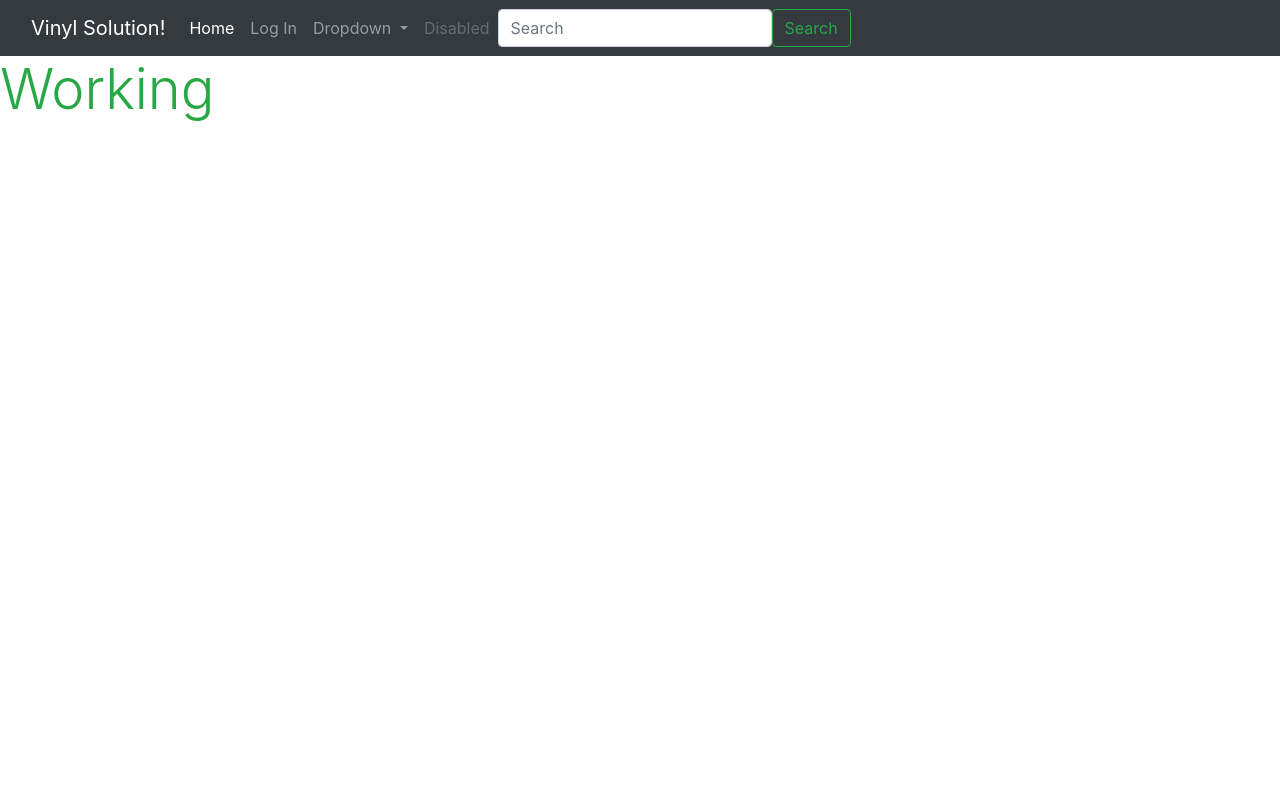
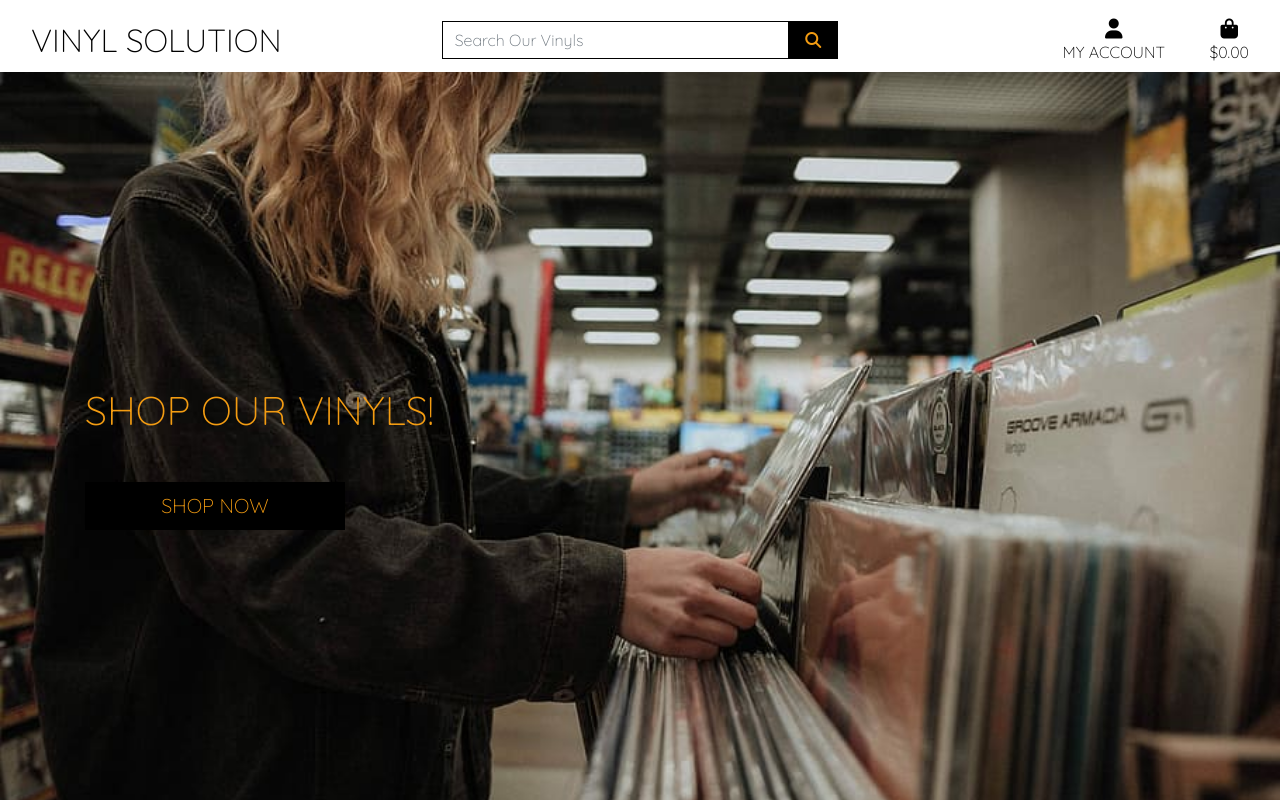
Before and after one commit to BradJones-3/vinyl-solution, a Django app: page / in a window 1280 px wide. Run offline with Django 3.2, Linux system fonts and the light colour scheme; some libraries are stand-ins or nearby versions.

Commit message:
added website logo/added css and finished design of homepage

```diff
--- a/home/templates/home/index.html
+++ b/home/templates/home/index.html
@@ -1,6 +1,25 @@
 {% extends "base.html" %}
 {% load static %}
 
+{% block page_header %}
+    <div class="container header-container">
+        <div class="row">
+            <div class="col"></div>
+        </div>
+    </div>
+{% endblock %}
+
 {% block content %}
-<h1 class="display-4 text-success">Working</h1>
+    <div class="container h-100">
+        <div class="row h-100">
+            <div class="col-7 col-md-6 my-auto">
+                <h1>Shop our Vinyls!</h1>
+                <div class="my-5">
+                    <h3>
+                        <a href="" class="shopping-button btn btn-lg rounded-0 text-uppercase">Shop Now</a>
+                    </h3>
+                </div>
+            </div>
+        </div>
+    </div>
 {% endblock %}
--- /dev/null
+++ b/static/css/base.css
@@ -0,0 +1,77 @@
+html {
+    height: 100%;
+}
+
+body {
+    background: url(/media/homepage-img.jpg) no-repeat center center fixed;
+    background-size: cover;
+    height: calc(100vh - 164px);
+    color: #F39C12;
+    font-family: 'Quicksand';
+    text-transform: uppercase;
+}
+
+/* Taken from code institute tutorials which was taken from Bulma */
+.icon {
+    align-items: center;
+    display: inline-flex;
+    justify-content: center;
+    height: 1.5rem;
+    width: 1.5rem;
+
+}
+
+.logo-font {
+    text-transform: uppercase;
+}
+
+.main-logo-link {
+    width: fit-content;
+}
+
+/* Buttons/Borders */
+.shopping-button {
+    background: black;
+    color: #F39C12;
+    min-width: 260px;
+}
+
+.btn-black {
+    background: black;
+    color: #F39C12;
+}
+
+.shopping-button:hover,
+.shopping-button:active,
+.shopping-button:focus,
+.btn-black:hover,
+.btn-black:active,
+.btn-black:focus {
+    background: black;
+    color: #F39C12;
+}
+
+.text-black {
+    color: black !important;
+}
+
+.border-black {
+    border: 1px solid black !important;
+}
+
+/* Media Queries */
+
+/* taken from code institute to fix the navbar to top on medium and up screens */
+@media (min-width: 992px) {
+    .fixed-top-desktop-only {
+        position: fixed;
+        top: 0;
+        right: 0;
+        left: 0;
+        z-index: 1030;
+    }
+
+    .header-container {
+        padding-top: 164px;
+    }
+}
--- a/templates/base.html
+++ b/templates/base.html
@@ -16,6 +16,7 @@
     {% block corecss %}
         <link rel="stylesheet" href="https://stackpath.bootstrapcdn.com/bootstrap/4.4.1/css/bootstrap.min.css" integrity="sha384-Vkoo8x4CGsO3+Hhxv8T/Q5PaXtkKtu6ug5TOeNV6gBiFeWPGFN9MuhOf23Q9Ifjh" crossorigin="anonymous">
         <link rel="stylesheet" href="https://fonts.googleapis.com/css2?family=Quicksand:wght@300&display=swap">
+        <link rel="stylesheet" href="{% static 'css/base.css' %}">
     {% endblock %}
 
     {% block extra_css %}
@@ -27,52 +28,79 @@
         <script src="https://cdn.jsdelivr.net/npm/bootstrap@5.1.3/dist/js/bootstrap.min.js" integrity="sha384-QJHtvGhmr9XOIpI6YVutG+2QOK9T+ZnN4kzFN1RtK3zEFEIsxhlmWl5/YESvpZ13" crossorigin="anonymous"></script>
         <script src="https://cdn.jsdelivr.net/npm/bootstrap@5.1.3/dist/js/bootstrap.bundle.min.js" integrity="sha384-ka7Sk0Gln4gmtz2MlQnikT1wXgYsOg+OMhuP+IlRH9sENBO0LRn5q+8nbTov4+1p" crossorigin="anonymous"></script>
     {% endblock %}
-    <title>Vinyl Solution!</title>
+
+    {% block extra_js %}
+    {% endblock %}
+
+    <title>Vinyl Solution! {% block extra_title %}{% endblock %}</title>
     </head>
     <body>
-        <header class="container-fluid fixed-top"></header>
+        <header class="container-fluid fixed-top">
+          <div id="top-nav" class="row bg-white pt-lg-2 d-none d-lg-flex">
+            <div class="col-12 col-lg-4 my-auto py-1 py-lg-0 text-center text-lg-left">
+              <a href="{% url 'home' %}" class="nav-link main-logo-link">
+                <h2 class="logo-font text-black my-0">Vinyl Solution</h2>
+              </a>
+            </div>
+              <div class="col-12 col-lg-4 my-auto py-1 py-lg-0">
+                <form method="GET" action="">
+                  <div class="input-group w-100">
+                    <input class="form-control border border-black rounded-0" type="text" name="q" placeholder="Search Our Vinyls">
+                    <div class="input-group-append">
+                      <button class="form-control btn btn-black border border-black rounded-0" type="submit">
+                        <span class="icon">
+                          <i class="fas fa-search"></i>
+                        </span>
+                      </button>
+                    </div>
+                  </div>
+                </form>
+              </div>
+                <div class="col-12 col-lg-4 my-auto py-1 py-lg-0">
+                  <ul class="list-inline list-unstyled text-center text-lg-right my-0">
+                    <li class="list-inline-item dropdown">
+                      <a class="text-black nav-link" href="" id="user-options" data-toggle="dropdown" aria-haspopup="true" aria-expanded="false">
+                        <div class="text-center">
+                          <div><i class="fas fa-user fa-lg"></i></div>
+                          <p class="my-0">My Account</p>
+                        </div>
+                      </a>
+                      <div class="dropdown-menu border-0" aria-labelledby="user-options">
+                        {% if request.user.is_authenticated %}
+                          {% if request.user.is_superuser %}
+                            <a href="" class="dropdown-item">Product Management</a>
+                          {% endif %}
+                          <a href="" class="dropwdown-item">My Profile</a>
+                        {% else %}
+                          <a href="{% url 'account_signup' %}">Register</a>
+                          <a href="{% url 'account_login' %}">Log In</a>
+                        {% endif %}
+                      </div>
+                    </li>
+                    <li class="list-inline-item">
+                      <a href="" class="{% if grand_total %}text-info font-weight-bold{% else %}text-black{% endif %} nav-link">
+                        <div class="text-center">
+                          <div><i class="fas fa-shopping-bag fa-lg"></i></div>
+                          <p class="my-0">
+                            {% if grand_total %}
+                              ${{ grand_total|floatformat:2 }}
+                            {% else %}
+                              $0.00
+                            {% endif %}
+                          </p>
+                        </div>
+                      </a>
+                    </li>
+                  </ul>
+                </div>
+          </div>
+        </header>
 
         {% if messages %}
             <div class="message-container"></div>
         {% endif %}
 
         {% block page_header %}
-        <nav class="navbar navbar-expand-lg navbar-dark bg-dark">
-            <div class="container-fluid">
-              <a class="navbar-brand title-font" href="#">Vinyl Solution!</a>
-              <button class="navbar-toggler" type="button" data-bs-toggle="collapse" data-bs-target="#navbarSupportedContent" aria-controls="navbarSupportedContent" aria-expanded="false" aria-label="Toggle navigation">
-                <span class="navbar-toggler-icon"></span>
-              </button>
-              <div class="collapse navbar-collapse" id="navbarSupportedContent">
-                <ul class="navbar-nav me-auto mb-2 mb-lg-0">
-                  <li class="nav-item">
-                    <a class="nav-link active" aria-current="page" href="#">Home</a>
-                  </li>
-                  <li class="nav-item">
-                    <a class="nav-link" href="#">Log In</a>
-                  </li>
-                  <li class="nav-item dropdown">
-                    <a class="nav-link dropdown-toggle" href="#" id="navbarDropdown" role="button" data-bs-toggle="dropdown" aria-expanded="false">
-                      Dropdown
-                    </a>
-                    <ul class="dropdown-menu" aria-labelledby="navbarDropdown">
-                      <li><a class="dropdown-item" href="#">My Profile</a></li>
-                      <li><a class="dropdown-item" href="#">Order History</a></li>
-                      <li><hr class="dropdown-divider"></li>
-                      <li><a class="dropdown-item" href="#">Something else here</a></li>
-                    </ul>
-                  </li>
-                  <li class="nav-item">
-                    <a class="nav-link disabled">Disabled</a>
-                  </li>
-                </ul>
-                <form class="d-flex">
-                  <input class="form-control me-2" type="search" placeholder="Search" aria-label="Search">
-                  <button class="btn btn-outline-success" type="submit">Search</button>
-                </form>
-              </div>
-            </div>
-          </nav>
         {% endblock %}
 
         {% block content %}
--- a/vinyl_solution/settings.py
+++ b/vinyl_solution/settings.py
@@ -148,6 +148,10 @@ USE_TZ = True
 # https://docs.djangoproject.com/en/3.2/howto/static-files/
 
 STATIC_URL = '/static/'
+STATICFILES_DIRS = (os.path.join(BASE_DIR, 'static'),)
+
+MEDIA_URL = '/media/'
+MEDIA_ROOT = os.path.join(BASE_DIR, 'media')
 
 # Default primary key field type
 # https://docs.djangoproject.com/en/3.2/ref/settings/#default-auto-field
--- a/vinyl_solution/urls.py
+++ b/vinyl_solution/urls.py
@@ -15,9 +15,11 @@ Including another URLconf
 """
 from django.contrib import admin
 from django.urls import path, include
+from django.conf import settings
+from django.conf.urls.static import static
 
 urlpatterns = [
     path('admin/', admin.site.urls),
     path('accounts/', include('allauth.urls')),
     path('', include('home.urls')),
-]
+] + static(settings.MEDIA_URL, document_root=settings.MEDIA_ROOT)
```
Also changed, not shown: media/homepage-img.jpg (added).
